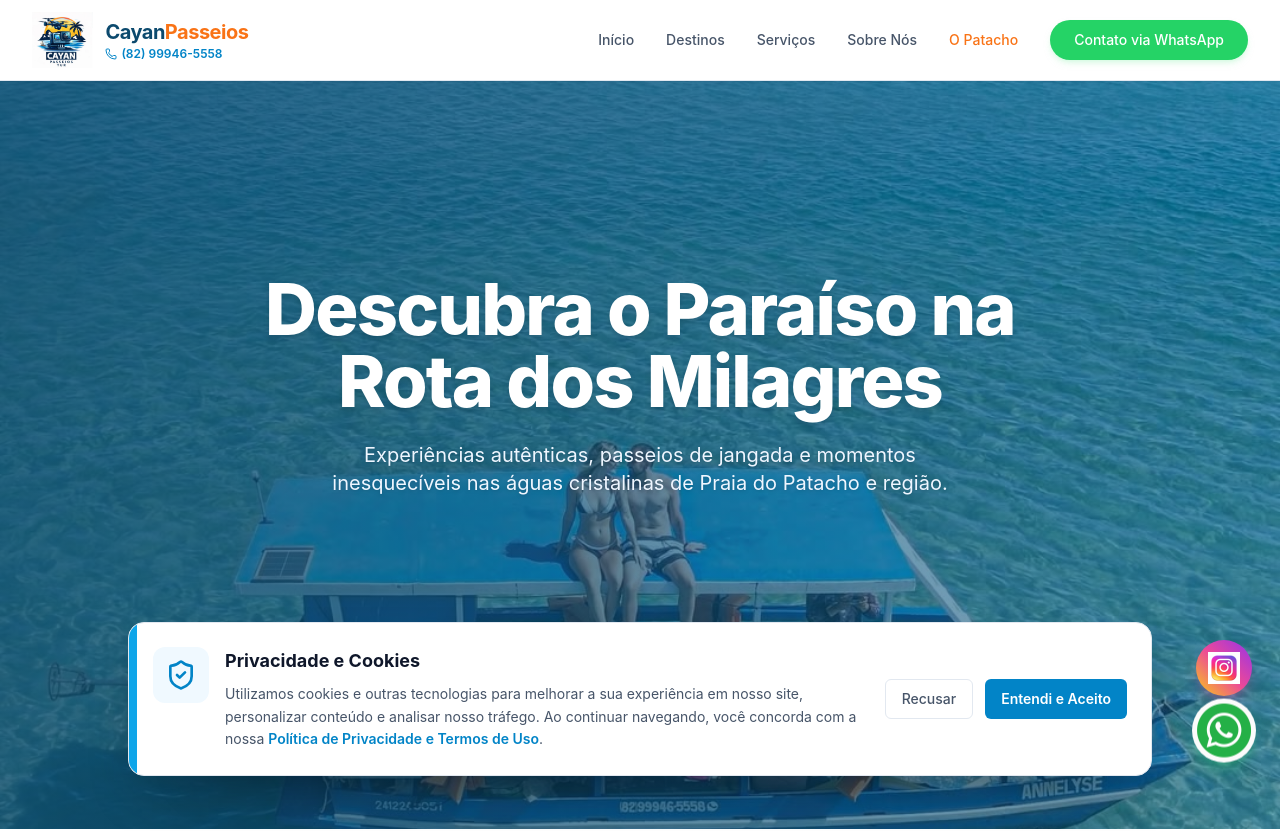
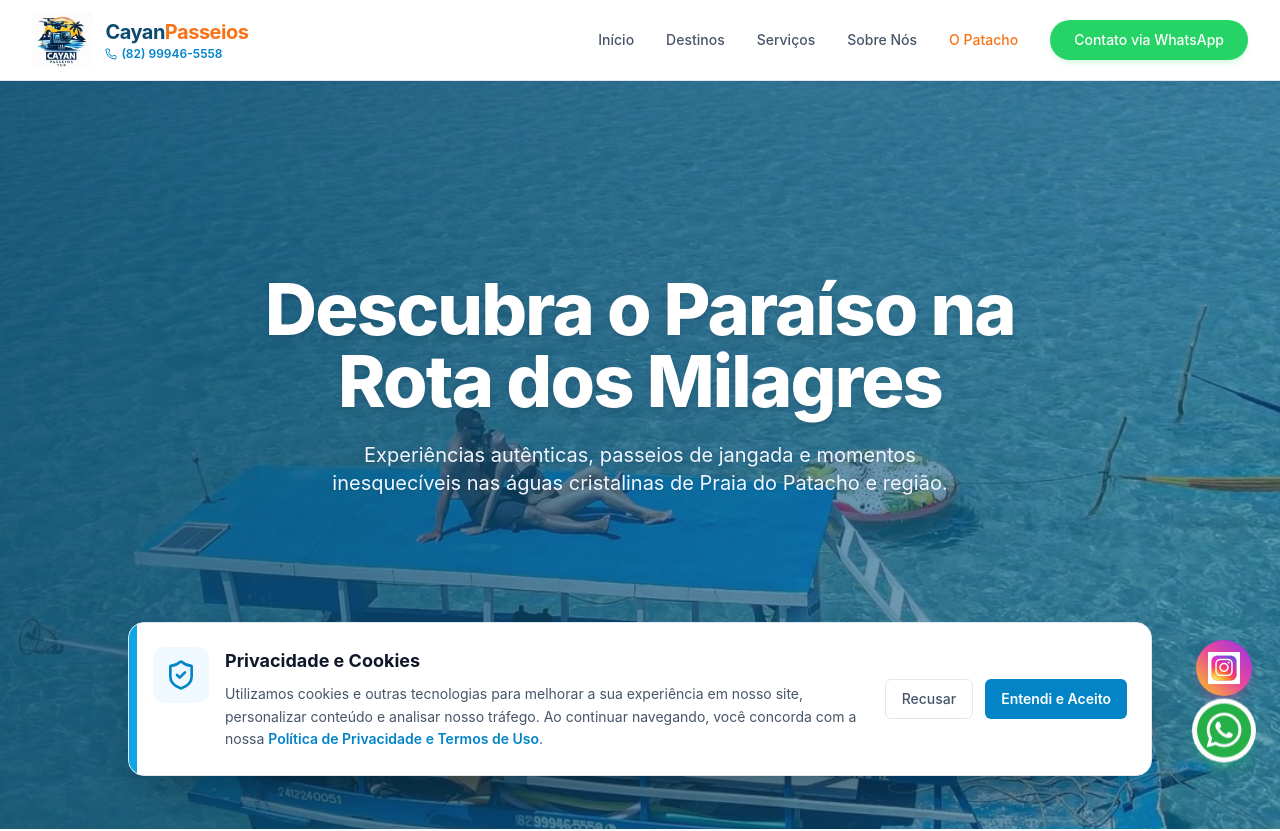
Before and after one commit to cristianealvesfr-hash/Rayan-Turismo, a React (Vite) app: page / in a window 1280 px wide. Shown: the top 831 px of the page. Built offline with nearby package versions, Linux system fonts and the light colour scheme.

Commit message:
Performance: lazy loading, image preload, code splitting, slower hero interval

```diff
--- a/index.html
+++ b/index.html
@@ -7,6 +7,8 @@
     <title>Passeios em Patacho | Piscinas Naturais do Patacho | Cayan Passeios</title>
     <meta name="description" content="Descubra os melhores passeios em Patacho e na Rota Ecológica dos Milagres. Reserve seu passeio de jangada nas piscinas naturais, buggy, quadriciclo e lancha com a Cayan Passeios." />
     <meta name="keywords" content="passeios em patacho, piscinas naturais do patacho, rota ecológica dos milagres, passeio de jangada patacho, passeio de buggy, porto de pedras, são miguel dos milagres" />
+    <link rel="preload" as="image" href="/jangada-nova-aerea.jpg" fetchpriority="high" />
+    <link rel="preload" as="image" href="/logo.png" />
   </head>
   <body>
     <div id="root"></div>
--- a/src/components/home/Hero.tsx
+++ b/src/components/home/Hero.tsx
@@ -5,9 +5,9 @@ import { Button } from '../ui/button';
 import { experiencesData } from '../../data/mockData';
 
 const heroImages = [
+  "/jangada-nova-aerea.jpg",
   "/hero2.jpg",
   "/hero3.jpg",
-  "/hero9.jpg",
   "/hero10.jpg"
 ];
 
@@ -19,7 +19,7 @@ export const Hero = () => {
   useEffect(() => {
     const interval = setInterval(() => {
       setCurrentImageIndex((prevIndex) => (prevIndex + 1) % heroImages.length);
-    }, 2000);
+    }, 5000);
 
     return () => clearInterval(interval);
   }, []);
@@ -45,7 +45,10 @@ export const Hero = () => {
             key={index}
             src={src}
             alt={`Hero background ${index + 1}`}
-            className={`absolute inset-0 w-full h-full object-cover transition-opacity duration-1000 ease-in-out ${
+            fetchPriority={index === 0 ? "high" : "low"}
+            loading={index === 0 ? "eager" : "lazy"}
+            decoding={index === 0 ? "sync" : "async"}
+            className={`absolute inset-0 w-full h-full object-cover transition-opacity duration-700 ease-in-out ${
               index === currentImageIndex ? 'opacity-100' : 'opacity-0'
             }`}
           />
--- a/src/components/shared/ExperienceCard.tsx
+++ b/src/components/shared/ExperienceCard.tsx
@@ -13,6 +13,8 @@ export const ExperienceCard = ({ experience }: { experience: Experience }) => {
         <img
           src={experience.image}
           alt={experience.title}
+          loading="lazy"
+          decoding="async"
           className="object-cover w-full h-full group-hover:scale-105 transition-transform duration-500"
         />
         {experience.tag && (
--- a/vite.config.ts
+++ b/vite.config.ts
@@ -10,4 +10,15 @@ export default defineConfig({
       "@": path.resolve(__dirname, "./src"),
     },
   },
+  build: {
+    chunkSizeWarningLimit: 600,
+    rollupOptions: {
+      output: {
+        manualChunks: {
+          vendor: ['react', 'react-dom', 'react-router-dom'],
+          icons: ['lucide-react'],
+        }
+      }
+    }
+  }
 })
```
